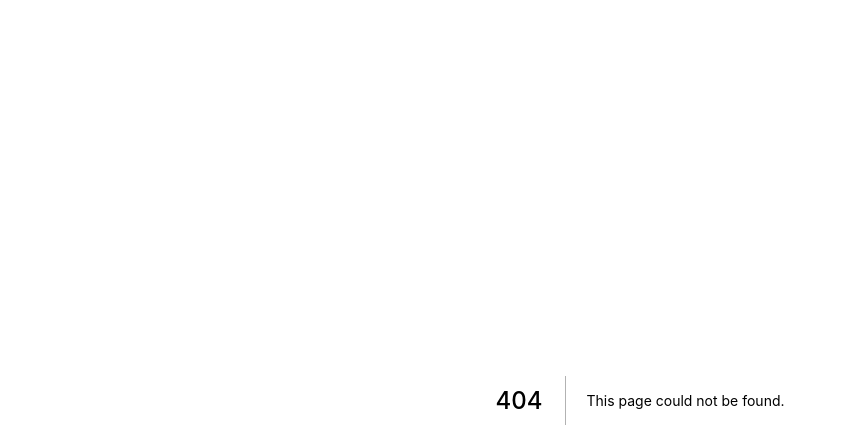
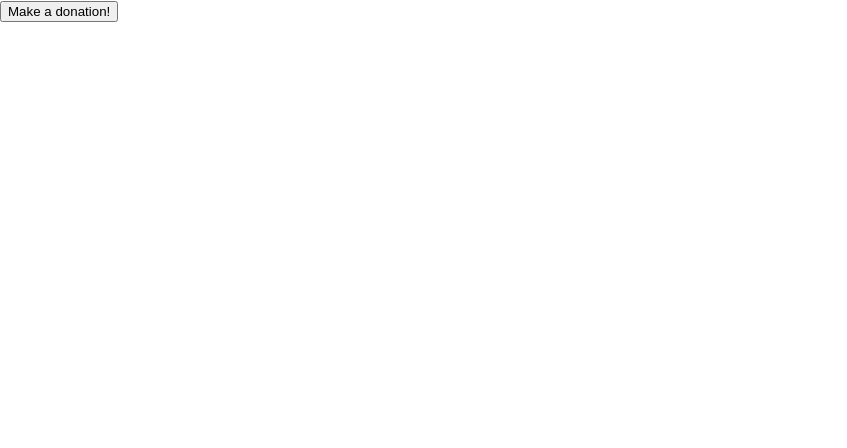
Before and after one commit to Fernot94/Bytes4Gamers-Final-Next, a Next.js app: page /Donations in a window 1280 px wide. Before the commit this address had no page. Shown: the top 448 px of the page, without its empty margins (0-847 px from the left). Built offline with nearby package versions, Linux system fonts and the light colour scheme.

Commit message:
added donations

```diff
--- /dev/null
+++ b/pages/Donations.jsx
@@ -0,0 +1,16 @@
+export default function Donations() {
+  return (
+    <div>
+      <button
+        onClick={() =>
+          window.open(
+            "https://www.paypal.com/donate/?hosted_button_id=GSCKRFFFR3Z8Q",
+            "_blank"
+          )
+        }
+      >
+        Make a donation!
+      </button>
+    </div>
+  );
+}
--- a/pages/index.js
+++ b/pages/index.js
@@ -8,12 +8,13 @@ import PokerRules from "./PokerRules";
 import Menu from "./Menu";
 import Foot from "./Foot";
 import Home from "./Home";
+import Donations from "./donations";
 
 export default function Main() {
   const [page, setPage] = useState("Home");
 
-  function changePage(pageName){
-    setPage(pageName)
+  function changePage(pageName) {
+    setPage(pageName);
   }
 
   return (
```
